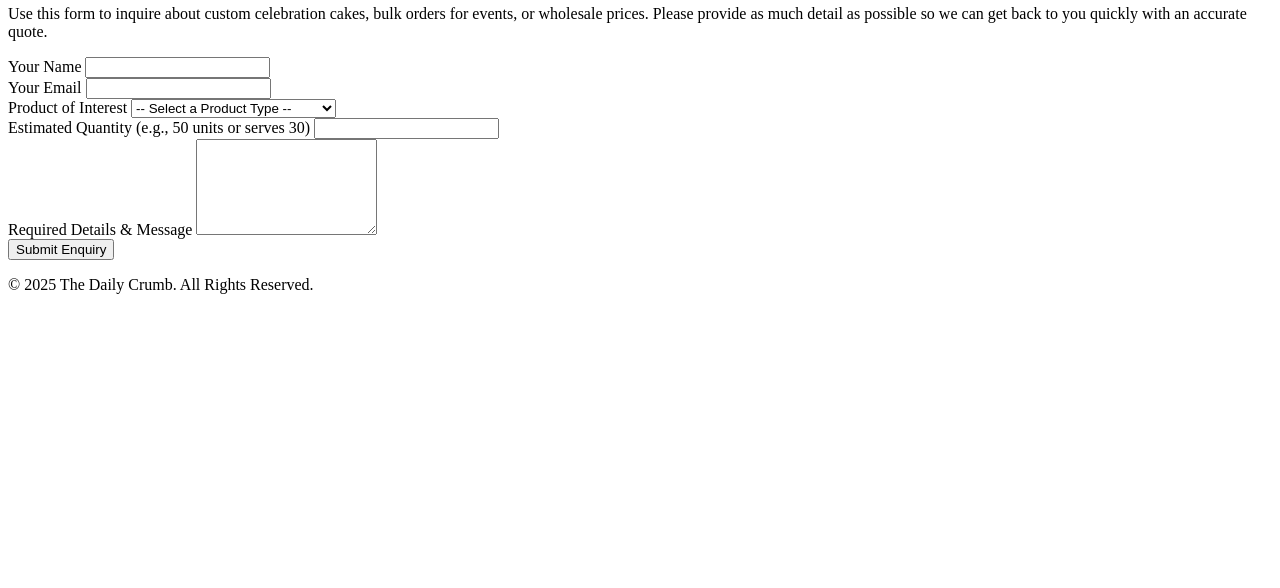
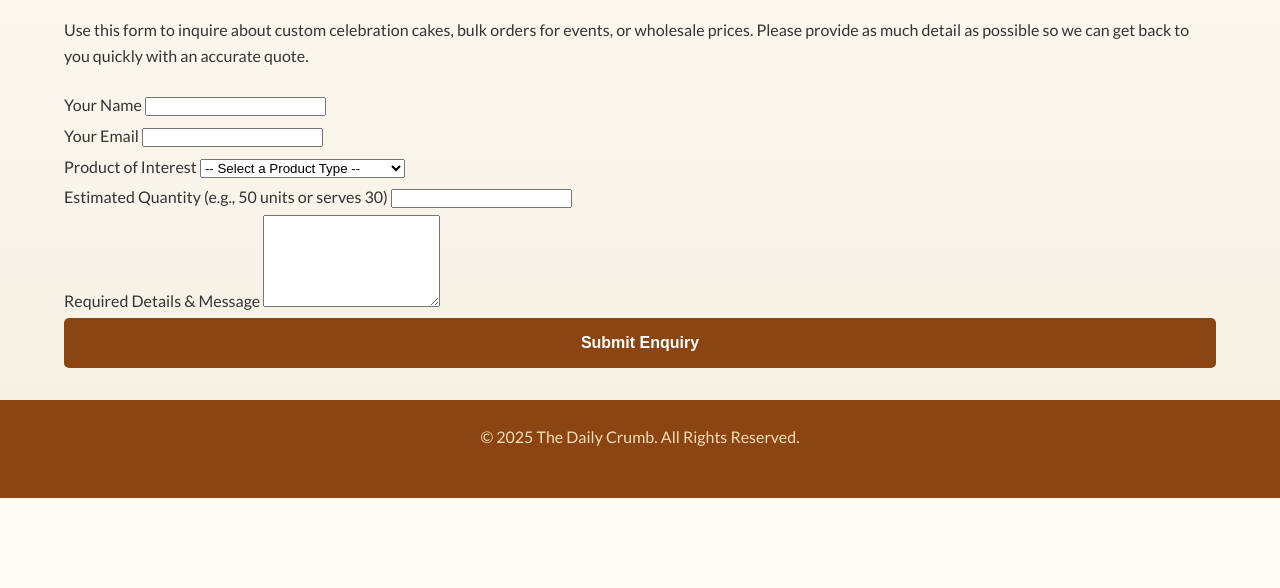
Before and after one commit to ST10447186/WEDE5020-POE-2025-NEW, a plain HTML site: page enquiry.html in a window 1280 px wide. Shown: the part 212-800 px from the top of the page. Drawn offline with nearby package versions, Linux system fonts and the light colour scheme.

Commit message:
enquiry.html fix

```diff
--- a/enquiry.html
+++ b/enquiry.html
@@ -10,7 +10,7 @@
       href="https://fonts.googleapis.com/css2?family=Lato:wght@400;700&family=Playfair+Display:wght@700&display=swap"
       rel="stylesheet"
     />
-    <link rel="stylesheet" href="css/style.css" />
+    <link rel="stylesheet" href="css-assets/styles.css" />
   </head>
 
   <body>
```
